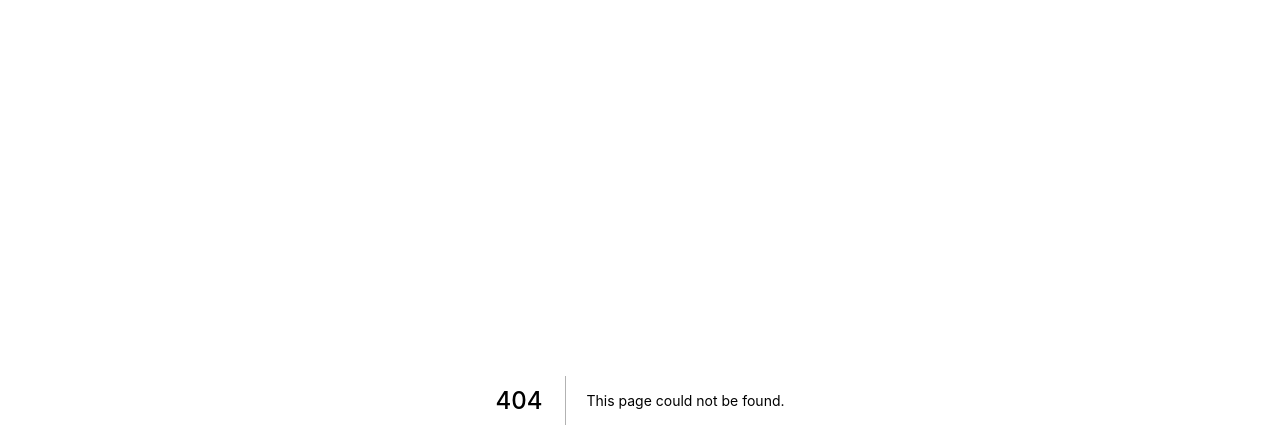
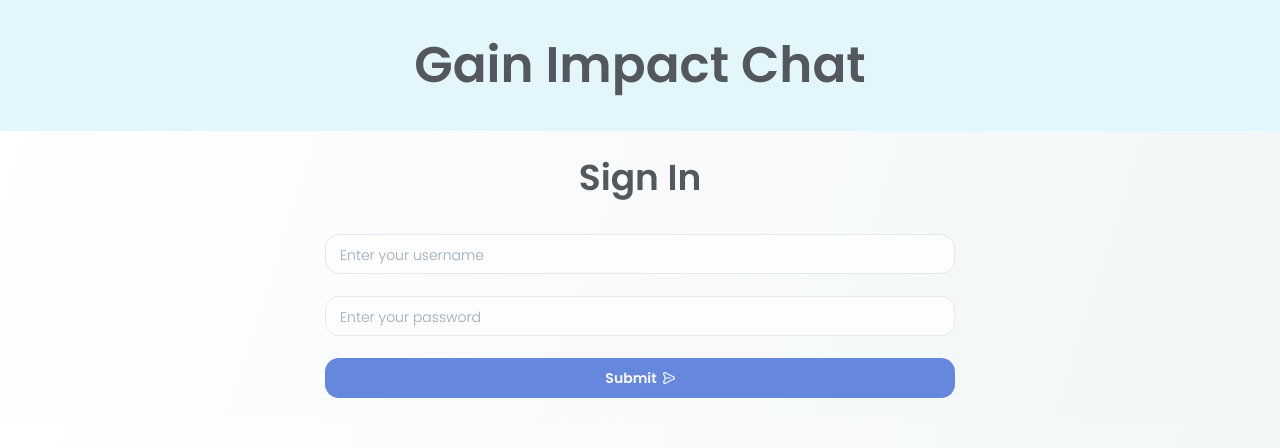
Before and after one commit to muiz6/gainimpact-chat, a Next.js app in the folder app/: page /sign-in in a window 1280 px wide. Before the commit this address had no page. Shown: the top 448 px of the page. Built offline with nearby package versions, Linux system fonts and the light colour scheme.

Commit message:
created sign in page

```diff
--- /dev/null
+++ b/app/src/features/SignInPage.jsx
@@ -0,0 +1,26 @@
+import { Box, chakra, Text } from '@chakra-ui/react';
+import React from 'react';
+
+import BrandHeader from 'components/BrandHeader';
+import FormInput from 'components/FormInput';
+import SubmitButton from 'components/SubmitButton';
+
+export default function SignInPage() {
+  return (
+    <>
+      <BrandHeader />
+      <chakra.section px="5" py="20px">
+        <Text fontSize="4xl" fontWeight="600" mb="29px" textAlign="center">Sign In</Text>
+        <chakra.form maxWidth="630px" mx="auto">
+          <Box mb="22px">
+            <FormInput placeholder="Enter your username" />
+          </Box>
+          <Box mb="22px">
+            <FormInput placeholder="Enter your password" />
+          </Box>
+          <SubmitButton />
+        </chakra.form>
+      </chakra.section>
+    </>
+  );
+}
--- /dev/null
+++ b/app/src/pages/sign-in.jsx
@@ -0,0 +1,9 @@
+import React from 'react';
+
+import SignInPage from 'features/SignInPage';
+
+export default function SignUp() {
+  return (
+    <SignInPage />
+  );
+}
```
